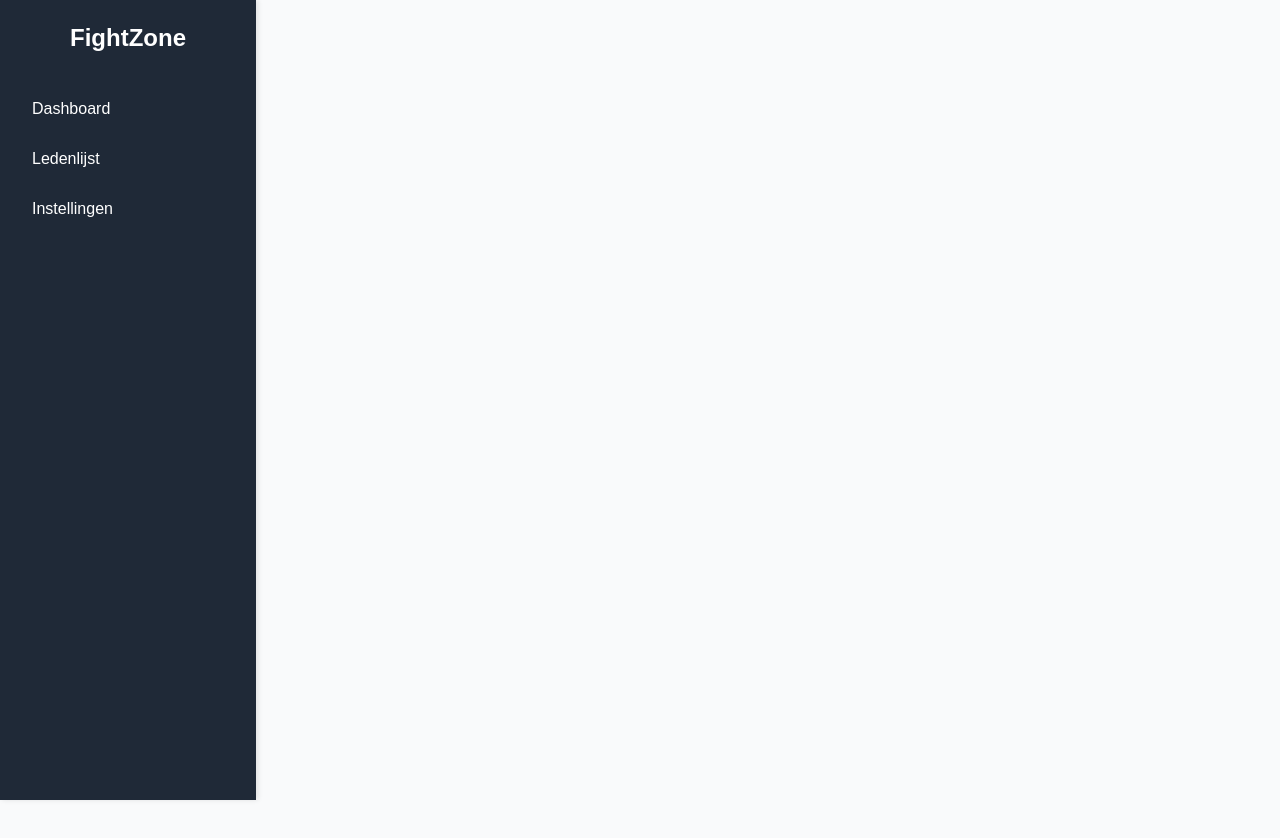
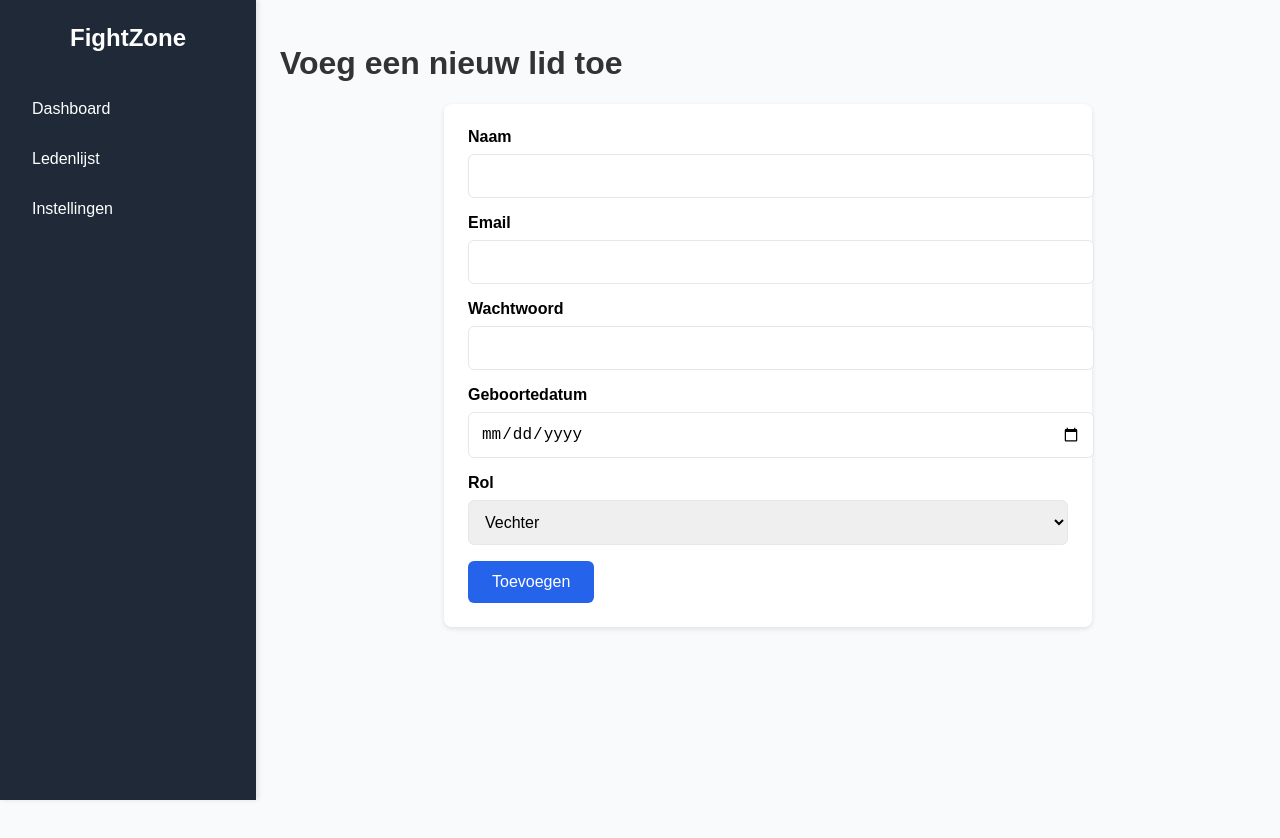
Before and after one commit to zaydmaadal/FightZone_WebApp, a React (Vite) app in the folder fightzone/: page /add-member in a window 1280 px wide. Shown: the top 838 px of the page. Before the commit the page ends 800 px from the top, so only its background shows below. Built offline with nearby package versions, Linux system fonts and the light colour scheme.

Commit message:
Ledenlijst +lid toevoegen

```diff
--- a/fightzone/package.json
+++ b/fightzone/package.json
@@ -10,6 +10,7 @@
     "preview": "vite preview"
   },
   "dependencies": {
+    "axios": "^1.7.9",
     "react": "^18.3.1",
     "react-dom": "^18.3.1",
     "react-router-dom": "^7.1.3"
--- a/fightzone/src/App.jsx
+++ b/fightzone/src/App.jsx
@@ -1,11 +1,10 @@
-import React from 'react';
-import { BrowserRouter as Router, Routes, Route } from 'react-router-dom';
-import Sidebar from './components/Sidebar';
-import Dashboard from './pages/Dashboard';
-import MembersPage from './pages/MembersPage';
-import SettingsPage from './pages/SettingsPage';
-import './App.css';
-
+import React from "react";
+import { BrowserRouter as Router, Routes, Route } from "react-router-dom";
+import Sidebar from "./components/Sidebar";
+import Dashboard from "./pages/Dashboard";
+import MembersPage from "./pages/MembersPage";
+import AddUserPage from "./pages/AddUserPage";
+import SettingsPage from "./pages/SettingsPage";
 
 const App = () => {
   return (
@@ -16,6 +15,7 @@ const App = () => {
           <Routes>
             <Route path="/" element={<Dashboard />} />
             <Route path="/members" element={<MembersPage />} />
+            <Route path="/add-member" element={<AddUserPage />} />
             <Route path="/settings" element={<SettingsPage />} />
           </Routes>
         </div>
--- /dev/null
+++ b/fightzone/src/assets/styles/pages/AddUserPage.css
@@ -0,0 +1,56 @@
+.add-user-page {
+    margin-left: 16rem; /* Ruimte voor de Sidebar */
+    padding: 1.5rem;
+    background-color: #f9fafb; /* Lichtgrijze achtergrond */
+    min-height: 100vh;
+  }
+
+  .add-user-form {
+    background-color: white;
+    border-radius: 0.5rem;
+    box-shadow: 0 2px 5px rgba(0, 0, 0, 0.1);
+    padding: 1.5rem;
+    max-width: 600px;
+    margin: 0 auto;
+  }
+
+  .form-group {
+    margin-bottom: 1rem;
+  }
+
+  .form-group label {
+    display: block;
+    font-weight: bold;
+    margin-bottom: 0.5rem;
+  }
+
+  .form-group input,
+  .form-group select {
+    width: 100%;
+    padding: 0.75rem;
+    border: 1px solid #e5e7eb; /* Lichtgrijze rand */
+    border-radius: 0.375rem;
+    font-size: 1rem;
+  }
+
+  .form-group input:focus,
+  .form-group select:focus {
+    outline: none;
+    border-color: #2563eb; /* Blauw */
+    box-shadow: 0 0 0 2px rgba(37, 99, 235, 0.3); /* Blauw schaduw */
+  }
+
+  .add-user-button {
+    background-color: #2563eb; /* Blauw */
+    color: white;
+    padding: 0.75rem 1.5rem;
+    border: none;
+    border-radius: 0.375rem;
+    font-size: 1rem;
+    cursor: pointer;
+    transition: background-color 0.3s;
+  }
+
+  .add-user-button:hover {
+    background-color: #1d4ed8; /* Donkerder blauw */
+  }
--- /dev/null
+++ b/fightzone/src/assets/styles/pages/MembersPage.css
@@ -0,0 +1,68 @@
+.members-page {
+    margin-left: 16rem; /* Ruimte maken voor de Sidebar */
+    padding: 1.5rem;
+    background-color: #f9fafb; /* Lichtgrijze achtergrond */
+    min-height: 100vh;
+  }
+
+  .table-container {
+    background-color: white;
+    border-radius: 0.5rem;
+    box-shadow: 0 2px 5px rgba(0, 0, 0, 0.1);
+    overflow: hidden;
+  }
+
+  .table-container h1 {
+    padding: 1rem;
+    font-size: 1.5rem;
+    font-weight: bold;
+    border-bottom: 1px solid #e5e7eb; /* Lichtgrijze scheiding */
+    background-color: #f3f4f6; /* Subtiele achtergrondkleur */
+    margin: 0;
+  }
+
+  .table {
+    width: 100%;
+    border-collapse: collapse;
+  }
+
+  .table th,
+  .table td {
+    text-align: left;
+    padding: 0.75rem;
+    border-bottom: 1px solid #e5e7eb;
+  }
+
+  .table th {
+    background-color: #f3f4f6;
+    font-weight: bold;
+    text-transform: uppercase;
+    font-size: 0.875rem;
+    color: #6b7280; /* Donkergrijs */
+  }
+
+  .table td {
+    font-size: 0.875rem;
+  }
+
+  .table tr:hover {
+    background-color: #f9fafb; /* Lichte hoverkleur */
+  }
+
+  .add-member-button {
+    display: inline-block;
+    padding: 0.75rem 1.5rem;
+    background-color: #2563eb; /* Blauw */
+    color: white;
+    font-size: 1rem;
+    font-weight: bold;
+    text-align: center;
+    text-decoration: none;
+    border-radius: 0.375rem;
+    margin-top: 1rem;
+    transition: background-color 0.3s;
+  }
+
+  .add-member-button:hover {
+    background-color: #1d4ed8; /* Donkerder blauw */
+  }
--- /dev/null
+++ b/fightzone/src/pages/AddUserPage.jsx
@@ -0,0 +1,105 @@
+import React, { useState } from "react";
+import { createUser } from "../services/api";
+import "../assets/styles/pages/AddUserPage.css";
+
+const AddUserPage = () => {
+  const [formData, setFormData] = useState({
+    naam: "",
+    email: "",
+    wachtwoord: "",
+    geboortedatum: "",
+    role: "Vechter", // Standaardrol
+  });
+
+  const handleChange = (e) => {
+    setFormData({ ...formData, [e.target.name]: e.target.value });
+  };
+
+  const handleSubmit = async (e) => {
+    e.preventDefault();
+    try {
+      await createUser(formData);
+      alert("Gebruiker succesvol toegevoegd!");
+      setFormData({
+        naam: "",
+        email: "",
+        wachtwoord: "",
+        geboortedatum: "",
+        role: "Vechter",
+      });
+    } catch (err) {
+      console.error(err);
+      alert("Fout bij het toevoegen van gebruiker.");
+    }
+  };
+
+  return (
+    <div className="add-user-page">
+      <h1 className="text-2xl font-bold mb-4">Voeg een nieuw lid toe</h1>
+      <form className="add-user-form" onSubmit={handleSubmit}>
+        <div className="form-group">
+          <label htmlFor="naam">Naam</label>
+          <input
+            type="text"
+            name="naam"
+            id="naam"
+            value={formData.naam}
+            onChange={handleChange}
+            required
+          />
+        </div>
+        <div className="form-group">
+          <label htmlFor="email">Email</label>
+          <input
+            type="email"
+            name="email"
+            id="email"
+            value={formData.email}
+            onChange={handleChange}
+            required
+          />
+        </div>
+        <div className="form-group">
+          <label htmlFor="wachtwoord">Wachtwoord</label>
+          <input
+            type="password"
+            name="wachtwoord"
+            id="wachtwoord"
+            value={formData.wachtwoord}
+            onChange={handleChange}
+            required
+          />
+        </div>
+        <div className="form-group">
+          <label htmlFor="geboortedatum">Geboortedatum</label>
+          <input
+            type="date"
+            name="geboortedatum"
+            id="geboortedatum"
+            value={formData.geboortedatum}
+            onChange={handleChange}
+            required
+          />
+        </div>
+        <div className="form-group">
+          <label htmlFor="role">Rol</label>
+          <select
+            name="role"
+            id="role"
+            value={formData.role}
+            onChange={handleChange}
+          >
+            <option value="Vechter">Vechter</option>
+            <option value="Trainer">Trainer</option>
+            <option value="VKBMO-lid">VKBMO-lid</option>
+          </select>
+        </div>
+        <button type="submit" className="add-user-button">
+          Toevoegen
+        </button>
+      </form>
+    </div>
+  );
+};
+
+export default AddUserPage;
--- a/fightzone/src/pages/MembersPage.jsx
+++ b/fightzone/src/pages/MembersPage.jsx
@@ -1,10 +1,57 @@
-import React from 'react';
+import React, { useEffect, useState } from "react";
+import { fetchUsers } from "../services/api";
+import "../assets/styles/pages/MembersPage.css";
 
 const MembersPage = () => {
+  const [users, setUsers] = useState([]);
+  const [loading, setLoading] = useState(true);
+  const [error, setError] = useState(null);
+
+  useEffect(() => {
+    const loadUsers = async () => {
+      try {
+        const data = await fetchUsers();
+        setUsers(data);
+      } catch (err) {
+        setError("Kan gebruikers niet ophalen.");
+        console.error(err);
+      } finally {
+        setLoading(false);
+      }
+    };
+
+    loadUsers();
+  }, []);
+
+  if (loading) return <p>Gegevens worden geladen...</p>;
+  if (error) return <p>{error}</p>;
+
   return (
-    <div>
-      <h1>Ledenlijst</h1>
-      <p>Hier komt de lijst van leden.</p>
+    <div className="members-page">
+      <div className="table-container">
+        <h1>Ledenlijst</h1>
+        <table className="table">
+          <thead>
+            <tr>
+              <th>Naam</th>
+              <th>Email</th>
+              <th>Rol</th>
+            </tr>
+          </thead>
+          <tbody>
+            {users.map((user) => (
+              <tr key={user._id}>
+                <td>{user.naam}</td>
+                <td>{user.email}</td>
+                <td>{user.role}</td>
+              </tr>
+            ))}
+          </tbody>
+        </table>
+      </div>
+      <a href="/add-member" className="add-member-button">
+        Voeg Lid Toe
+      </a>
     </div>
   );
 };
--- /dev/null
+++ b/fightzone/src/services/api.js
@@ -0,0 +1,50 @@
+import axios from "axios";
+
+// Basisinstelling voor de API
+const API = axios.create({
+  baseURL: "https://fightzone-api.onrender.com/api/v1", // Je API-basis-URL
+});
+
+// Endpoint: Haal alle gebruikers op
+export const fetchUsers = async () => {
+  try {
+    const response = await API.get("/users");
+    return response.data;
+  } catch (error) {
+    console.error("Error fetching users:", error);
+    throw error;
+  }
+};
+
+// Endpoint: Voeg een gebruiker toe
+export const createUser = async (userData) => {
+  try {
+    const response = await API.post("/users", userData);
+    return response.data;
+  } catch (error) {
+    console.error("Error creating user:", error);
+    throw error;
+  }
+};
+
+// Voeg meer functies toe voor PUT, DELETE, etc.
+export const updateUser = async (userId, userData) => {
+  try {
+    const response = await API.put(`/users/${userId}`, userData);
+    return response.data;
+  } catch (error) {
+    console.error("Error updating user:", error);
+    throw error;
+  }
+};
+
+export const deleteUser = async (userId) => {
+  try {
+    await API.delete(`/users/${userId}`);
+  } catch (error) {
+    console.error("Error deleting user:", error);
+    throw error;
+  }
+};
+
+export default API;
```
Also changed, not shown: 1 other file (tests, documents, lock files or other folders).
